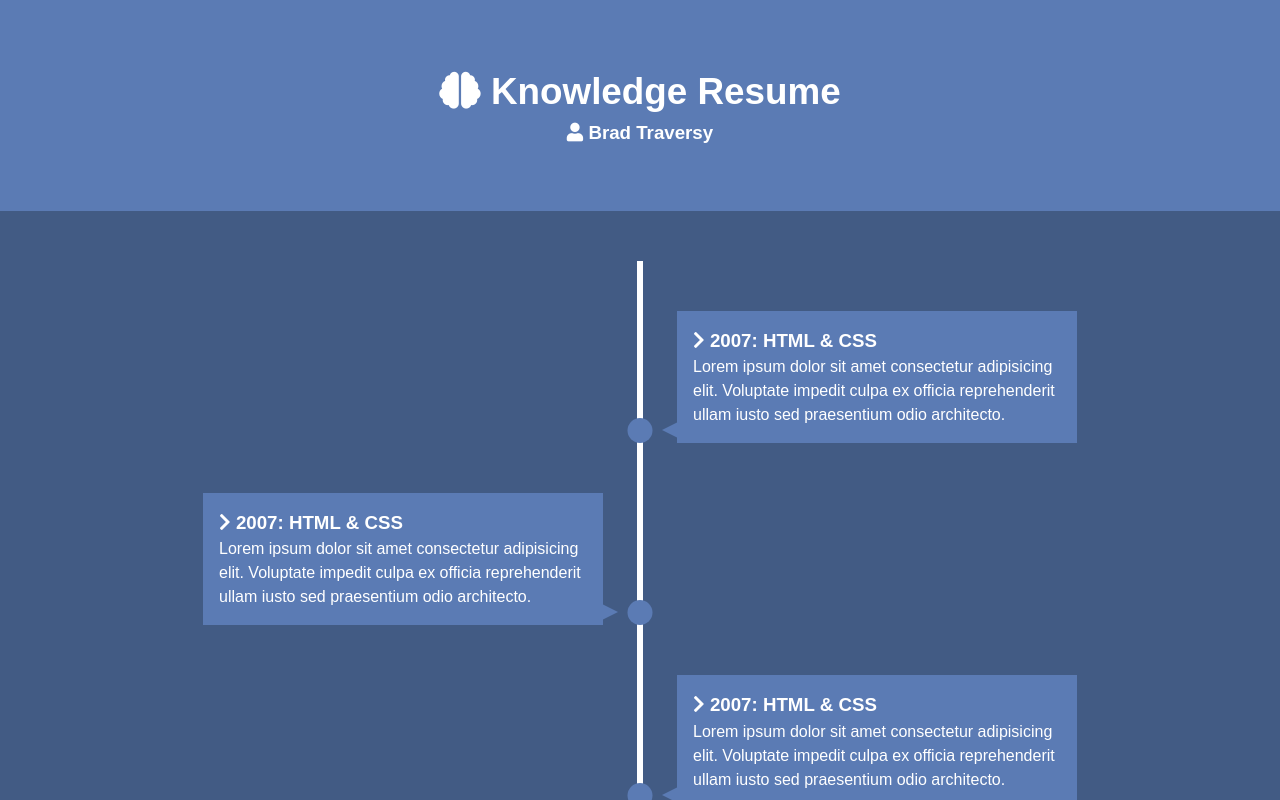
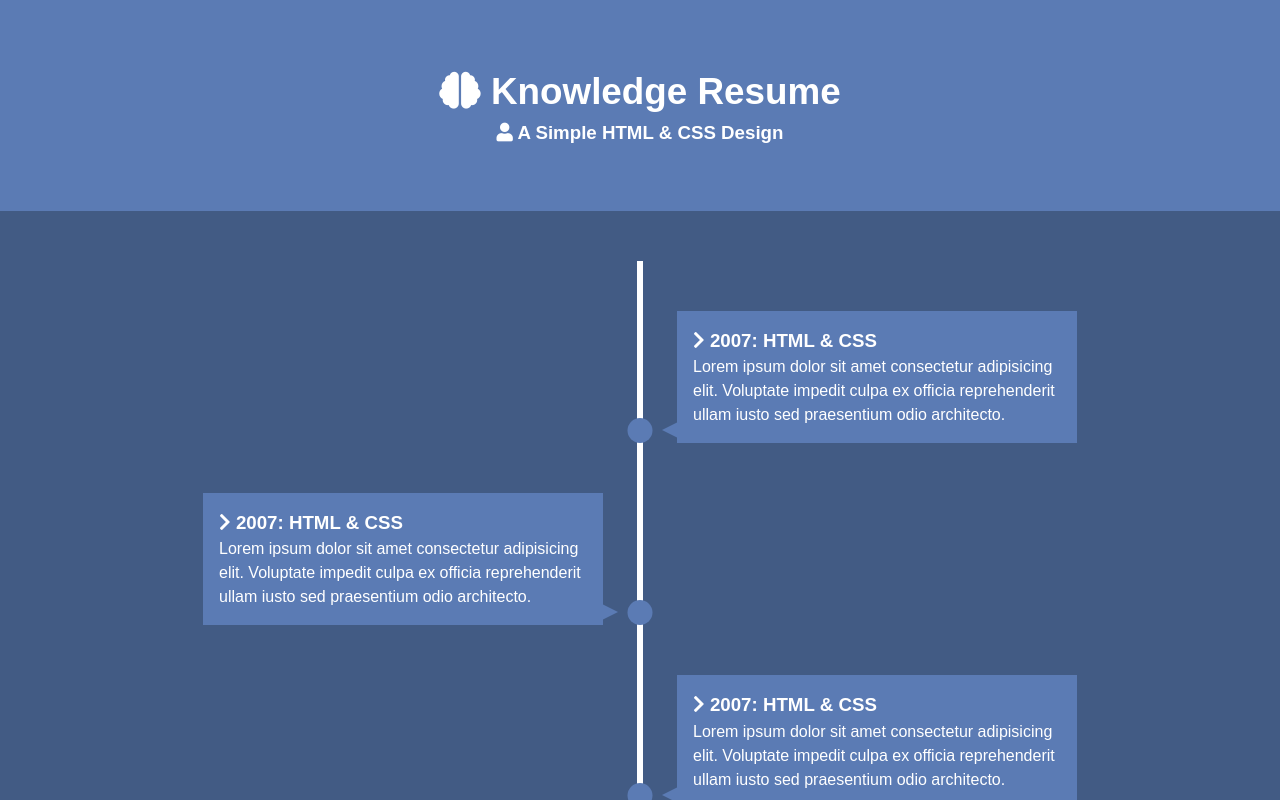
Before and after one commit to hownaskie/knowledge-resume, a plain HTML site: page index.html in a window 1280 px wide. Shown: the top 800 px of the page. Drawn offline with Linux system fonts and the light colour scheme.

Commit message:
Update index.html

```diff
--- a/index.html
+++ b/index.html
@@ -16,7 +16,7 @@
     <header id="main-header">
         <div class="container">
             <h1><i class="fas fa-brain"></i> Knowledge Resume</h1>
-            <h3><i class="fas fa-user"></i> Brad Traversy</h3>
+            <h3><i class="fas fa-user"></i> A Simple HTML & CSS Design</h3>
         </div>
     </header>
 
```
